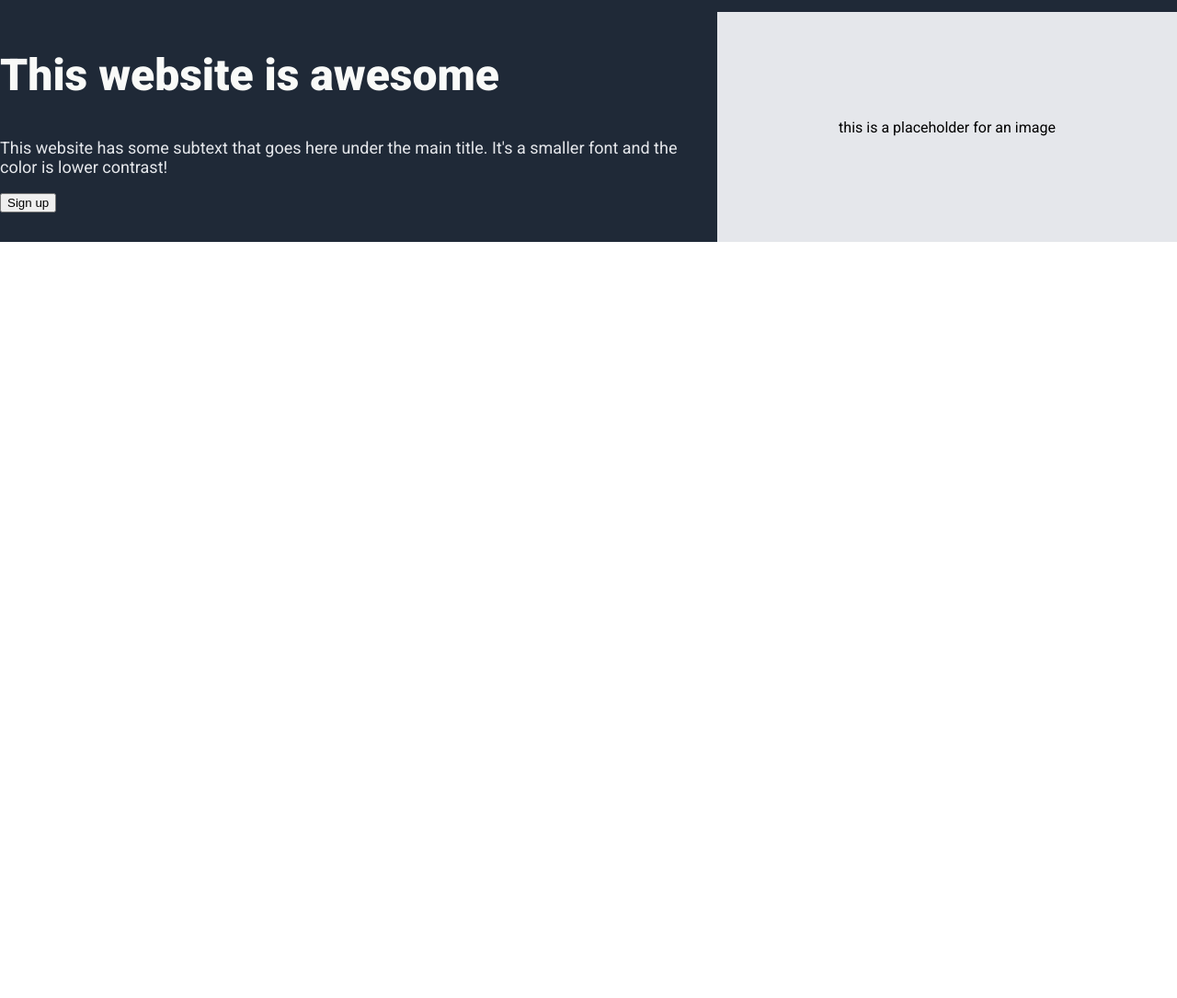
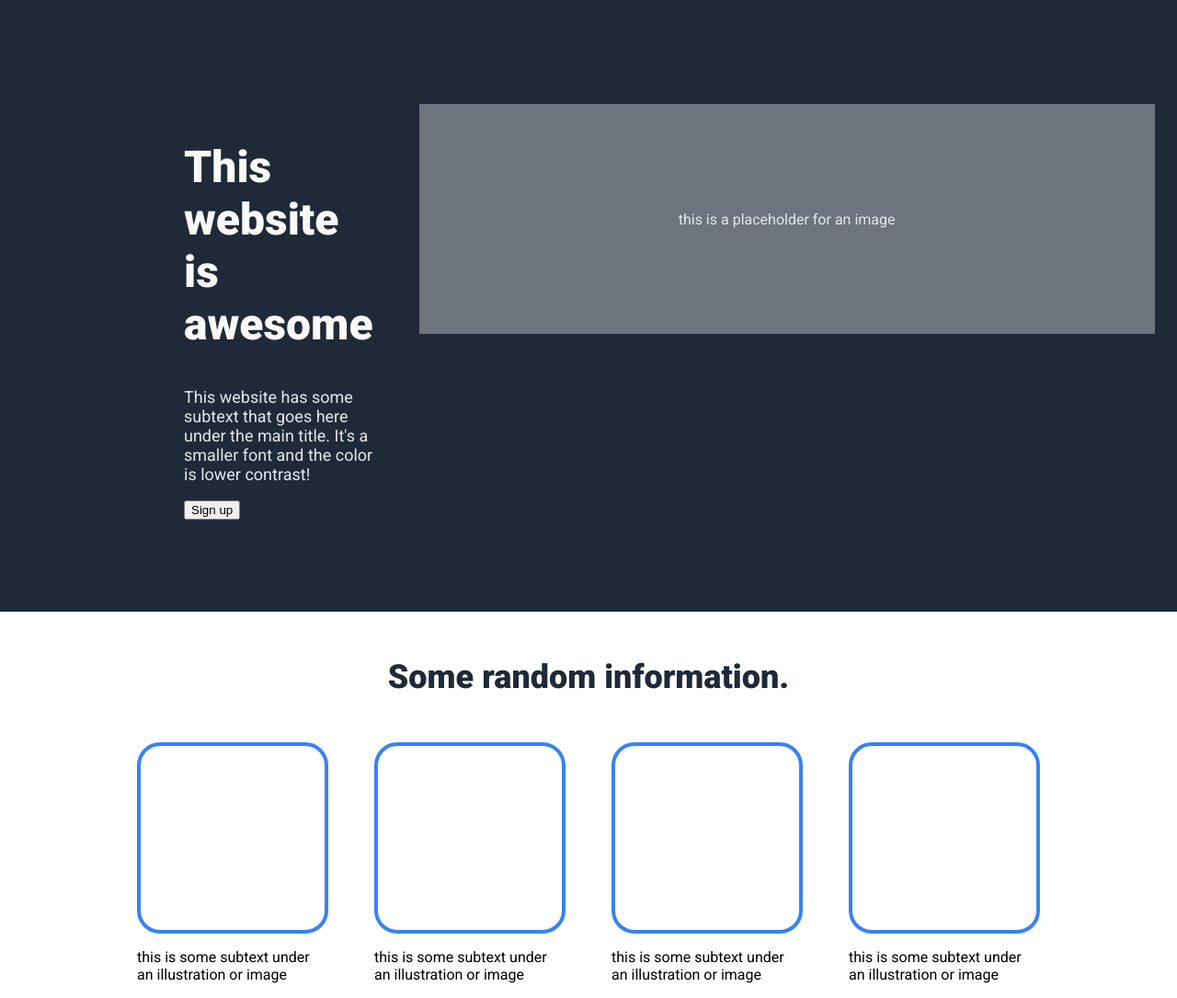
Before and after one commit to CalebTelfer/landingPageProject, a plain HTML site: page index.html in a window 1280 px wide. Shown: the part 47-1132 px from the top of the page at 92% size. Before the commit the page ends 800 px from the top, so only its background shows below. Drawn offline with Linux system fonts and the light colour scheme.

Commit message:
panel #2 finished.

```diff
--- a/index.html
+++ b/index.html
@@ -34,5 +34,32 @@
                 </div>
             </div>
         </div>
+
+        <div class="main-panel panel-two">
+            <h3>Some random information.</h3>
+
+            <div class="boxes">
+                <div class="vert-content">
+                    <div class="box"></div>
+                    <p>this is some subtext under an illustration or image</p>
+                </div>
+
+                <div class="vert-content">
+                    <div class="box"></div>
+                    <p>this is some subtext under an illustration or image</p>
+                </div>
+
+                <div class="vert-content">
+                    <div class="box"></div>
+                    <p>this is some subtext under an illustration or image</p>
+                </div>
+
+                <div class="vert-content">
+                    <div class="box"></div>
+                    <p>this is some subtext under an illustration or image</p>
+                </div>
+            </div>
+
+        </div>
     </body>
 </html>
--- a/styles.css
+++ b/styles.css
@@ -9,16 +9,21 @@ body {
 .header {
     display: flex;
     background-color: #1F2937;
+    padding: 0 200px;
+    justify-content: space-between;
 }
 
 .panel-one {
     background-color: #1F2937;
+    padding: 100px 200px;
+    gap: 50px;
 }
 
 .placeholder-img {
     display: flex;
-    background-color: #E5E7EB;
-    width: 500px;
+    background-color: #6D747D;
+    color: #E5E7EB;
+    width: 800px;
     height: 250px;
     justify-content: center;
     align-items: center;
@@ -37,6 +42,7 @@ h2 {
 
 ul {
     display: flex;
+    gap: 24px;
 }
 
 a,
@@ -56,3 +62,38 @@ li {
 .main-panel {
     display: flex;
 }
+
+h3 {
+    font-size: 36px;
+    color: #1F2937;
+    font-weight: 900;
+    margin: auto;
+    margin-top: 50px;
+    margin-bottom: 50px;
+}
+
+.panel-two {
+    display: flex;
+    flex-direction: column;
+}
+
+.vert-content {
+    display: flex;
+    flex-direction: column;
+    width: 208px;
+}
+
+.boxes {
+    display: flex;
+    justify-content: space-between;
+    margin: auto;
+    gap: 50px;
+}
+.box {
+    border-radius: 25px;
+    border-style: solid;
+    border-width: 4px;
+    border-color: #3882f6;
+    width: 200px;
+    height: 200px;
+}
```
Also changed, not shown: temp.txt (added).
